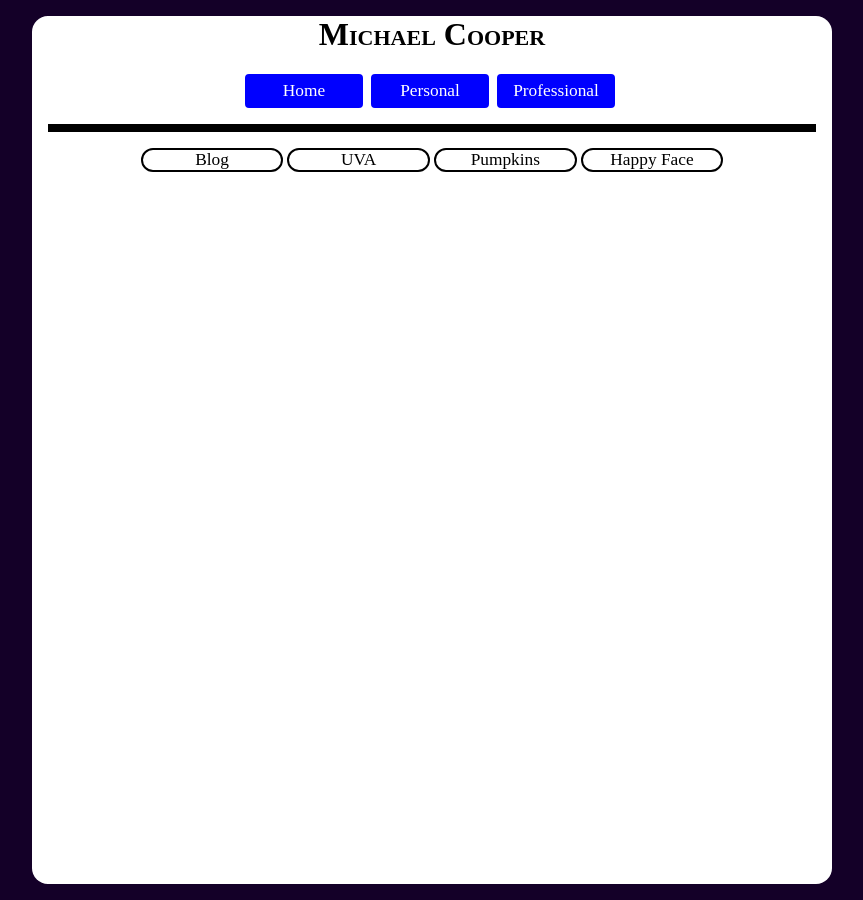
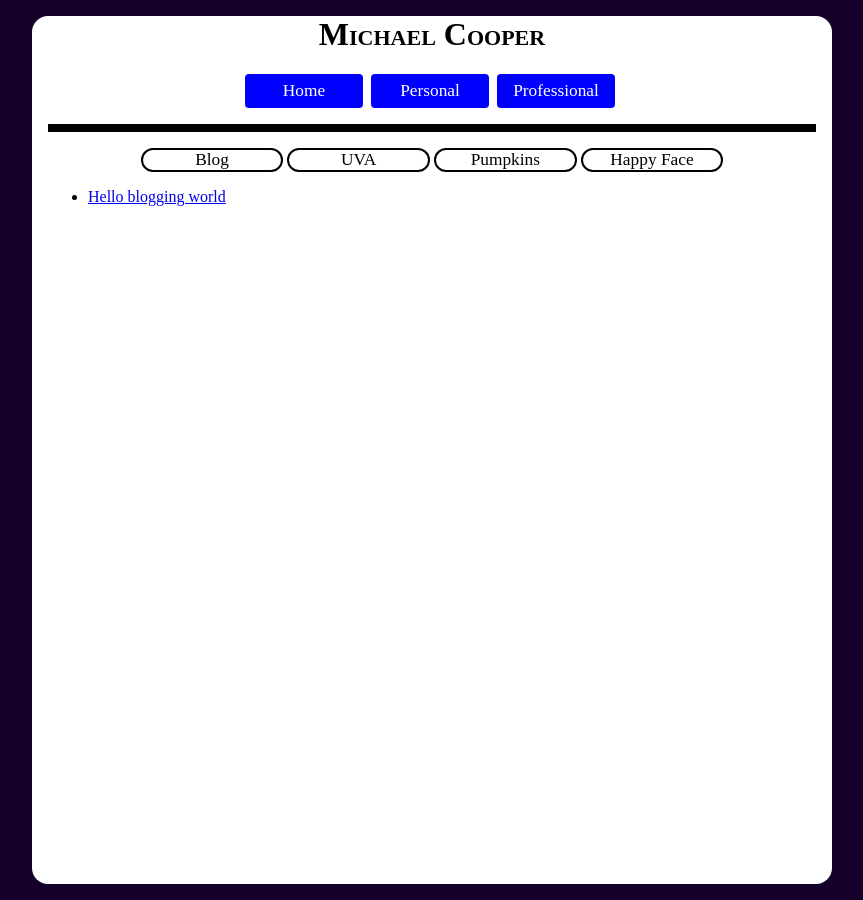
Before and after one commit to mac2rm/mac2rm.github.io, a Jekyll site: the page built from personal/blog/index.html, in a window 1280 px wide. Shown: the whole page, without its empty margins (208-1071 px from the left). Built offline with Jekyll 4.4.1, drawn with Linux system fonts in a browser that asks for light colours; some web fonts are replaced.

Commit message:
Made blog list accessible

```diff
--- a/personal/blog/index.html
+++ b/personal/blog/index.html
@@ -2,3 +2,11 @@
 layout: personal-layout
 title: Personal
 ---
+
+<ul class="bloglist">
+  {% for post in site.posts %}
+    <li>
+      <a href="{{ post.url }}">{{ post.title }}</a>
+    </li>
+  {% endfor %}
+</ul>
```
